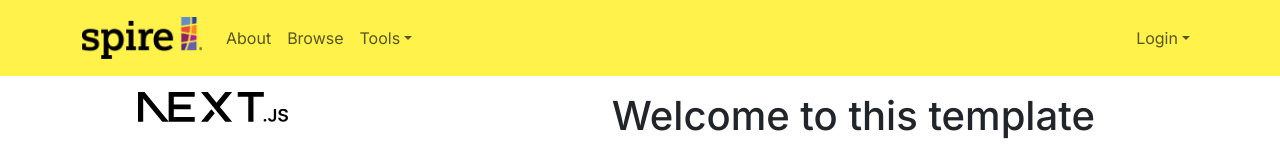
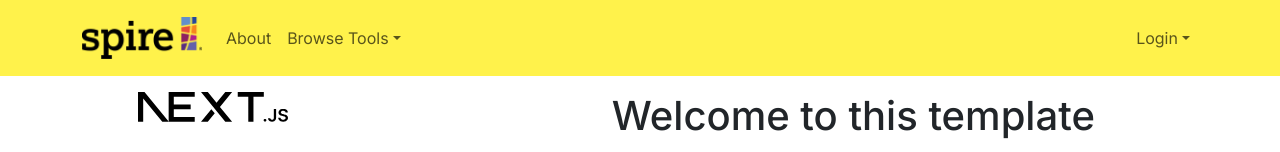
Before and after one commit to pineapple-spire/pineapple-spire, a Next.js app: page / in a window 1280 px wide. Shown: the top 152 px of the page. Built offline with nearby package versions, Linux system fonts and the light colour scheme; no server answers.

Commit message:
Browse Tools combined in Navbar

```diff
--- a/src/components/Navbar.tsx
+++ b/src/components/Navbar.tsx
@@ -36,15 +36,7 @@ const NavBar: React.FC = () => {
             >
               About
             </Nav.Link>
-            <Nav.Link
-              id="browse-nav"
-              href="/browse"
-              key="browse"
-              active={pathName === '/browse'}
-            >
-              Browse
-            </Nav.Link>
-            <NavDropdown id="tools-dropdown" title="Tools">
+            <NavDropdown id="tools-dropdown" title="Browse Tools">
               <NavDropdown.Item id="tools-dropdown-financial-compilation" href="/financial-compilation">
                 Financial Compilation
               </NavDropdown.Item>
```
